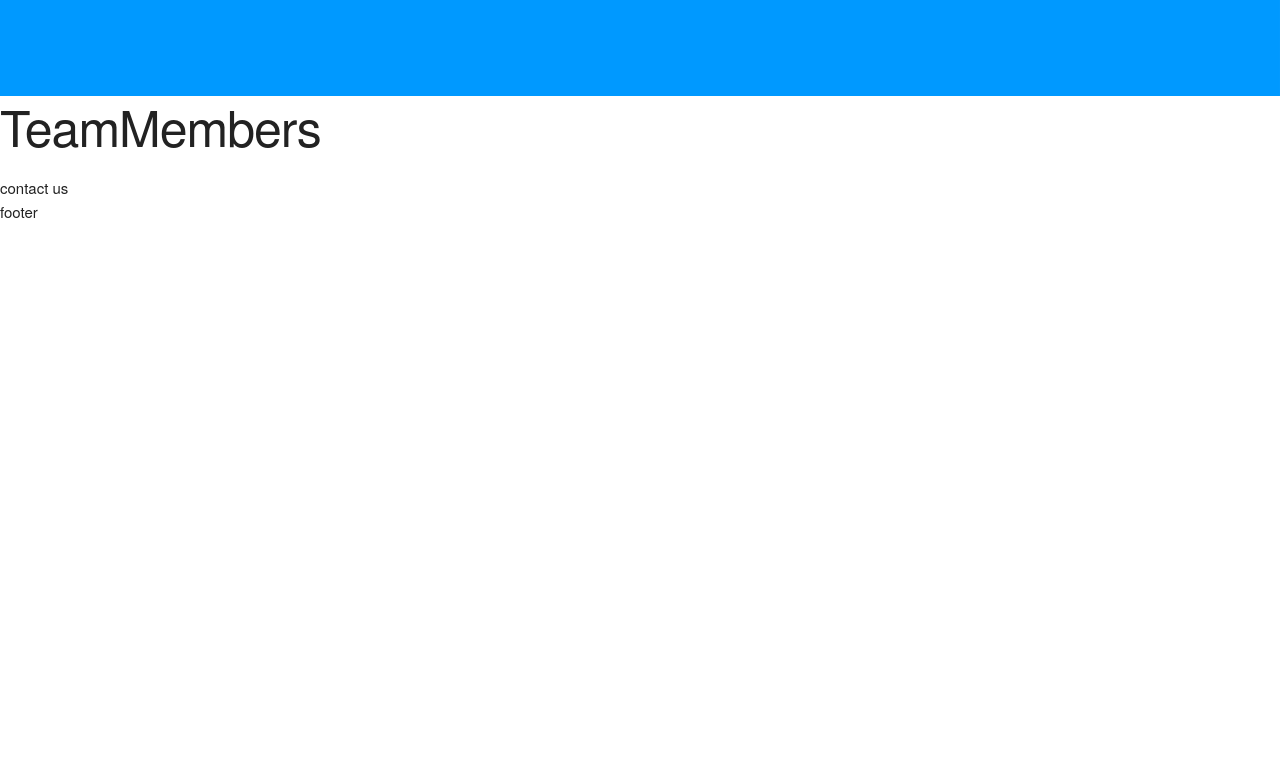
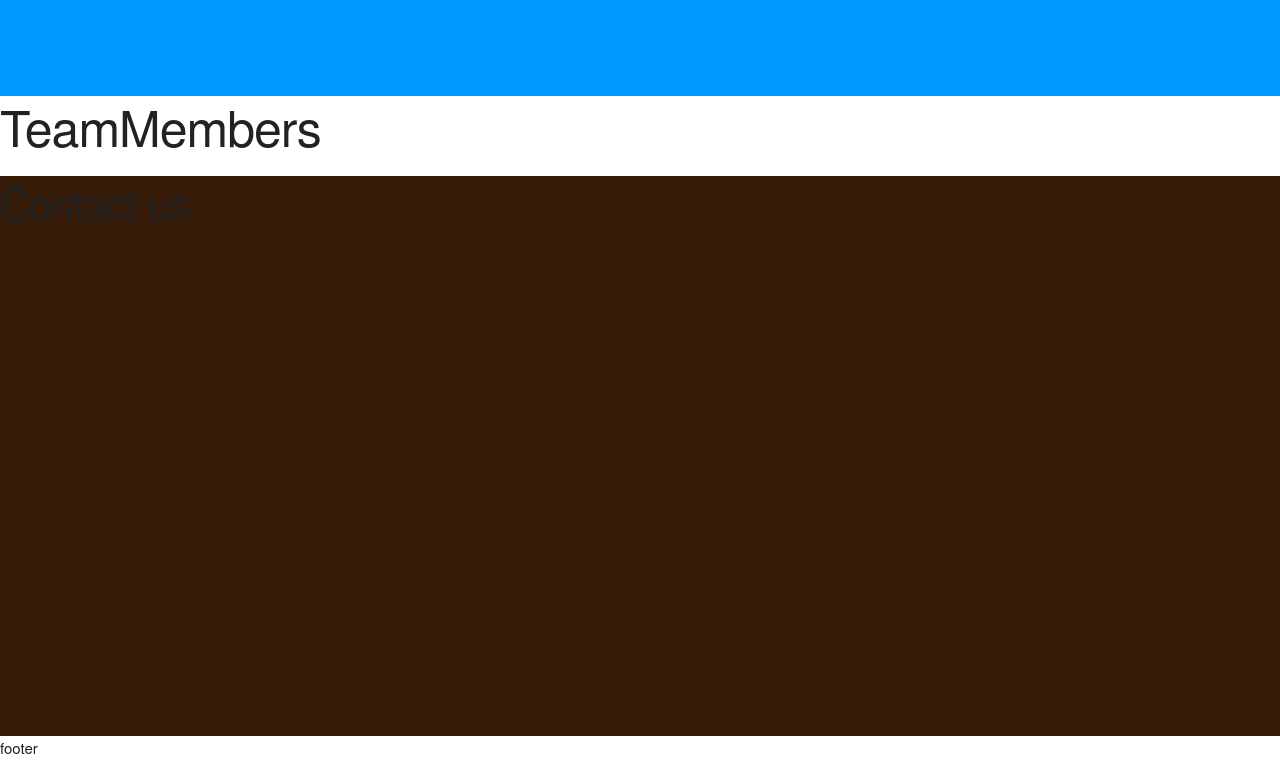
Before and after one commit to FariyaIslam/portfolio, a React (Create React App) app: page / in a window 1280 px wide. Shown: the part 2792-3552 px from the top of the page. Before the commit the page ends 3016 px from the top, so only its background shows below. Built offline with nearby package versions, Linux system fonts and the light colour scheme.

Commit message:
Contactus section

```diff
--- a/src/components/ContactUs.css
+++ b/src/components/ContactUs.css
@@ -0,0 +1,4 @@
+.contact__parent {
+    height: 70vh;
+    background: rgb(54, 28, 9);
+}
--- a/src/components/ContactUs.js
+++ b/src/components/ContactUs.js
@@ -3,9 +3,9 @@ import './ContactUs.css'
 
 const ContactUs = () => {
     return (
-        <div>
-            contact us
-        </div>
+        <section className="contact__parent">
+            <h2>Contact us</h2>
+        </section>
     )
 }
 
```
